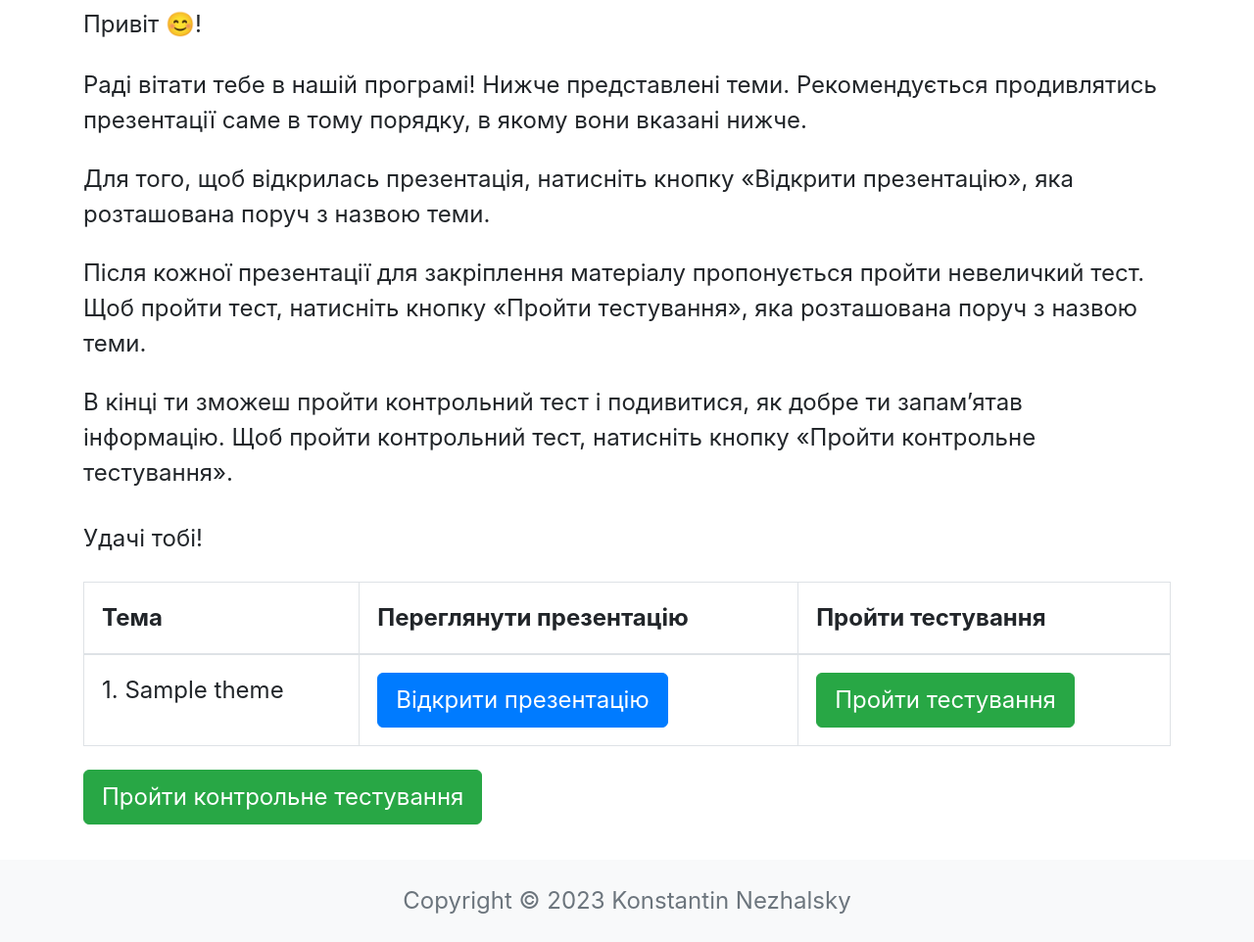
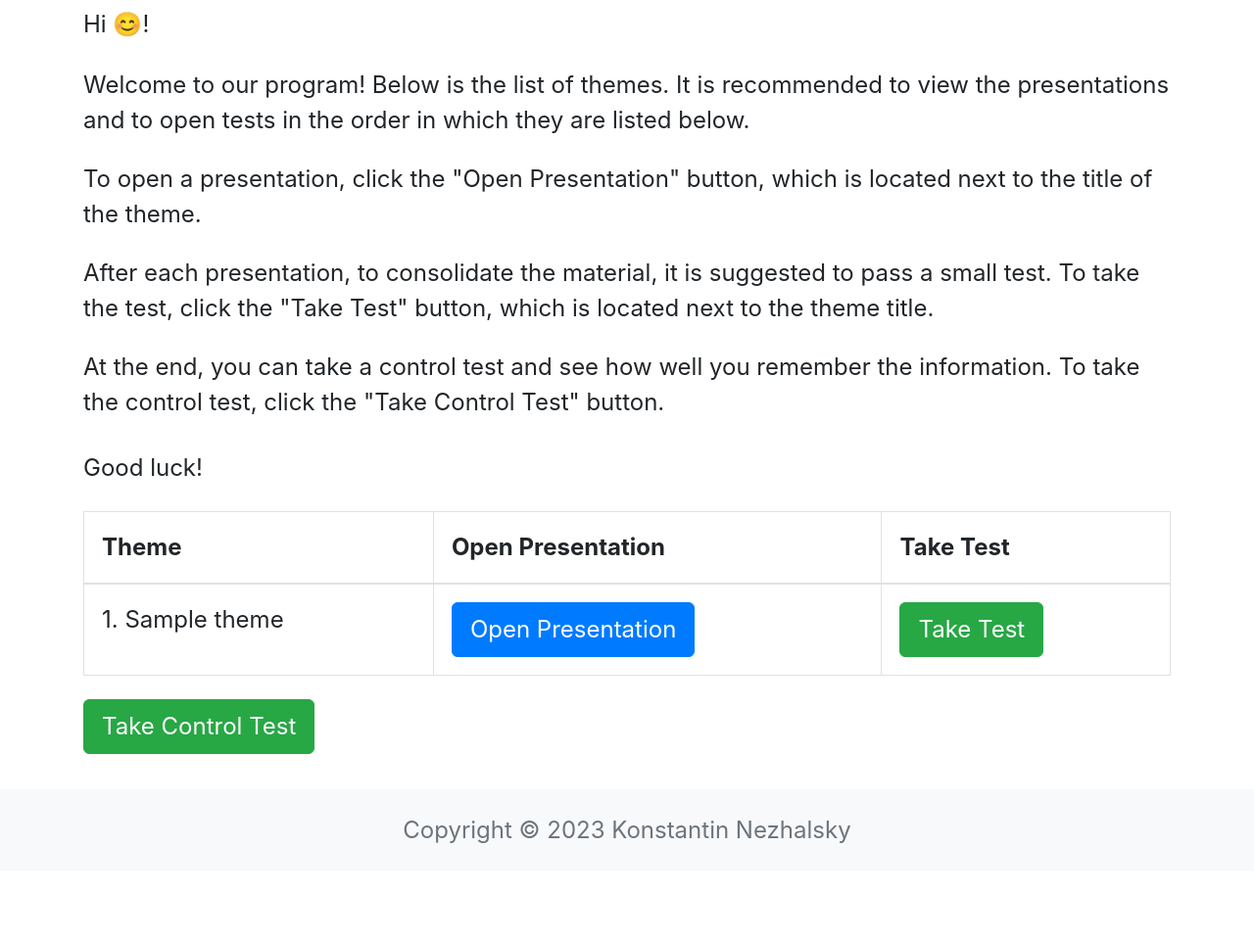
Before and after one commit to Kastet6398/pylearn1, a Django app: template main/templates/main/presentations.html in a window 1280 px wide. Shown: the part 84-1046 px from the top of the page at 98% size. After the commit the page ends 945 px from the top, so only its background shows below. Run offline with Django 4.2, Linux system fonts and the light colour scheme; the template is opened without the code that fills it: values that come from a table or form of the project are taken from there, others are empty; tables that the repository leaves empty hold one stand-in row (values such as "Sample post").

Commit message:
Update presentations.html

```diff
--- a/main/templates/main/presentations.html
+++ b/main/templates/main/presentations.html
@@ -1 +1 @@
-{% extends "main/base.html" %}{% block title %}Усі теми курсу {{course}}{% endblock %}{% block content %}<div class="container"><div class="intro"><p class="lead"><b>Привіт 😊!</b></p><p>Раді вітати тебе в нашій програмі! Нижче представлені теми. Рекомендується продивлятись презентації саме в тому порядку, в якому вони вказані нижче.</p><p>Для того, щоб відкрилась презентація, натисніть кнопку «Відкрити презентацію», яка розташована поруч з назвою теми.</p><p>Після кожної презентації для закріплення матеріалу пропонується пройти невеличкий тест. Щоб пройти тест, натисніть кнопку «Пройти тестування», яка розташована поруч з назвою теми.</p><p>В кінці ти зможеш пройти контрольний тест і подивитися, як добре ти запам’ятав інформацію. Щоб пройти контрольний тест, натисніть кнопку «Пройти контрольне тестування».</p><p class="lead"><b>Удачі тобі!</b></p></div><div class="themes"><table class="table table-bordered"><thead><tr><th>Тема</th><th>Переглянути презентацію</th><th>Пройти тестування</th></tr></thead><tbody>{% for theme in course.themes.all %} <tr><td>{{forloop.counter}}. {{ theme.name }}</td><td><a href="/presentation/{{ theme.id }}" class="btn btn-primary">Відкрити презентацію</a></td><td><a href="/test/{{ theme.id }}" class="btn btn-success">Пройти тестування</a></td></tr> {% endfor %} </tbody></table></div>{% if course.control_test %}<a href="/control-test/{{ course.id }}" class="btn btn-success">Пройти контрольне тестування</a>{% endif %}</div>{% endblock %}
+{% extends "main/base.html" %}{% block title %}All themes of course {{course}}{% endblock %}{% block content %}<div class="container"><div class="intro"><p class="lead"><b>Hi 😊!</b></p><p>Welcome to our program! Below is the list of themes. It is recommended to view the presentations and to open tests in the order in which they are listed below.</p><p>To open a presentation, click the "Open Presentation" button, which is located next to the title of the theme.</p><p>After each presentation, to consolidate the material, it is suggested to pass a small test. To take the test, click the "Take Test" button, which is located next to the theme title.</p>{% if course.control_test %}<p>At the end, you can take a control test and see how well you remember the information. To take the control test, click the "Take Control Test" button.</p>{% endif %}<p class="lead"><b>Good luck!</b></p></div><div class="themes"><table class="table table-bordered"><thead><tr><th>Theme</th><th>Open Presentation</th><th>Take Test</th></tr></thead><tbody>{% for theme in course.themes.all %} <tr><td>{{forloop.counter}}. {{ theme.name }}</td><td><a href="/presentation/{{ theme.id }}" class="btn btn-primary">Open Presentation</a></td><td><a href="/test/{{ theme.id }}" class="btn btn-success">Take Test</a></td></tr> {% endfor %} </tbody></table></div>{% if course.control_test %}<a href="/control-test/{{ course.id }}" class="btn btn-success">Take Control Test</a>{% endif %}</div>{% endblock %}
```
